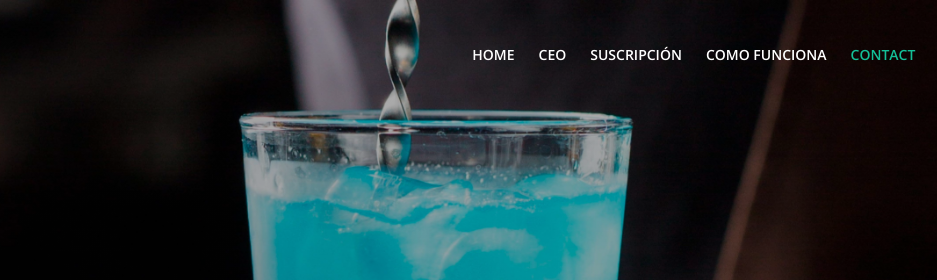
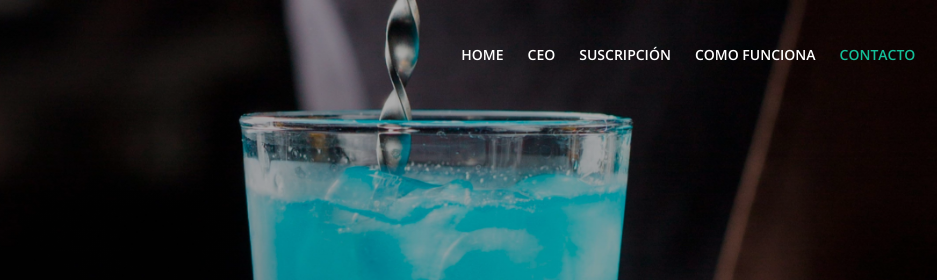
Before and after one commit to Nikito1943/BartenderCLUB, a plain HTML site: page index.html in a window 1280 px wide. Shown: the top 280 px of the page, 197-1134 px from the left. Drawn offline with nearby package versions, Linux system fonts and the light colour scheme.

Commit message:
Update index.html

```diff
--- a/index.html
+++ b/index.html
@@ -75,7 +75,7 @@
                     <a class="nav-link page-scroll">COMO FUNCIONA</a>
                 </li>
                 <li class="nav-item">
-                    <a class="nav-link page-scroll" href="#contact">CONTACT</a>
+                    <a class="nav-link page-scroll" href="#contact">CONTACTO</a>
                 </li>
 
                 <!-- Dropdown Menu -->
```
